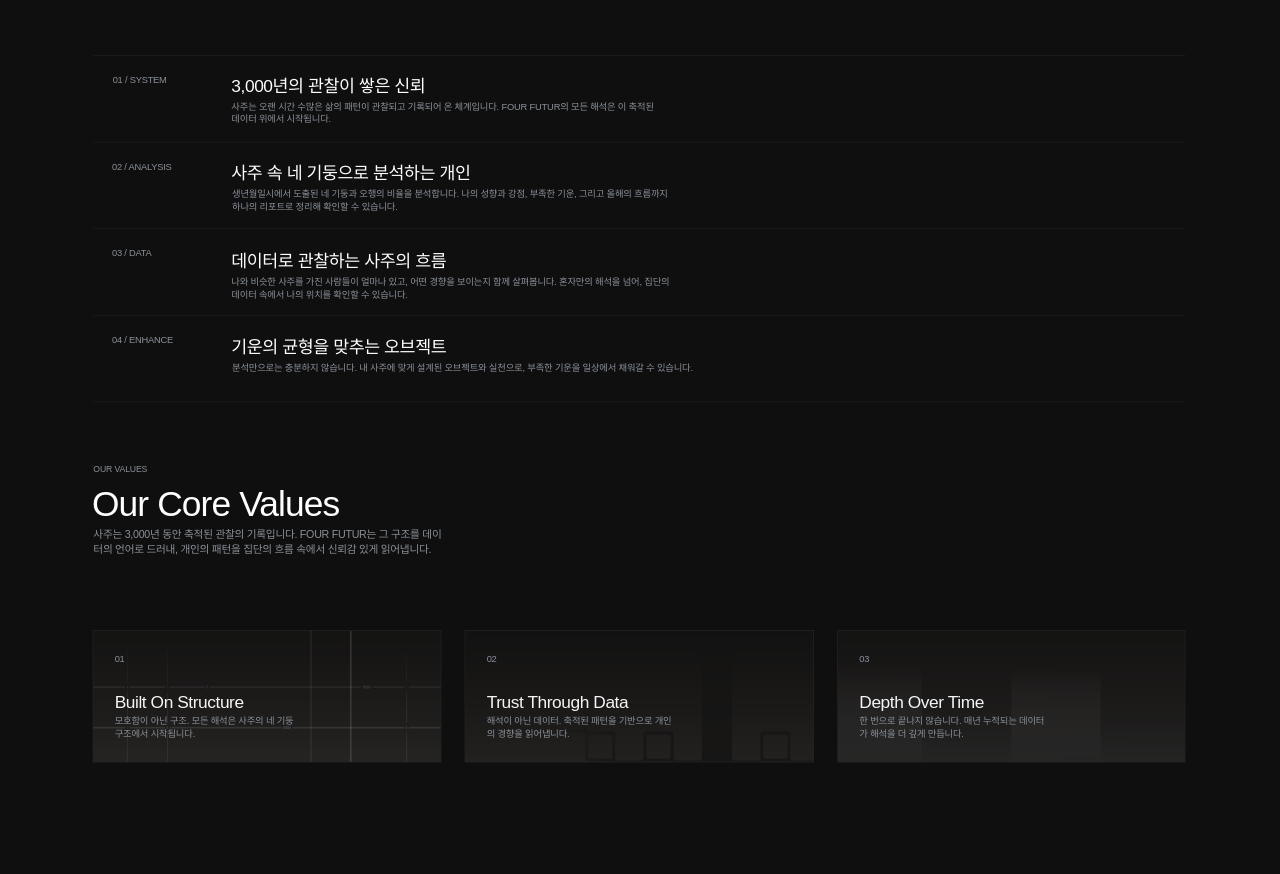
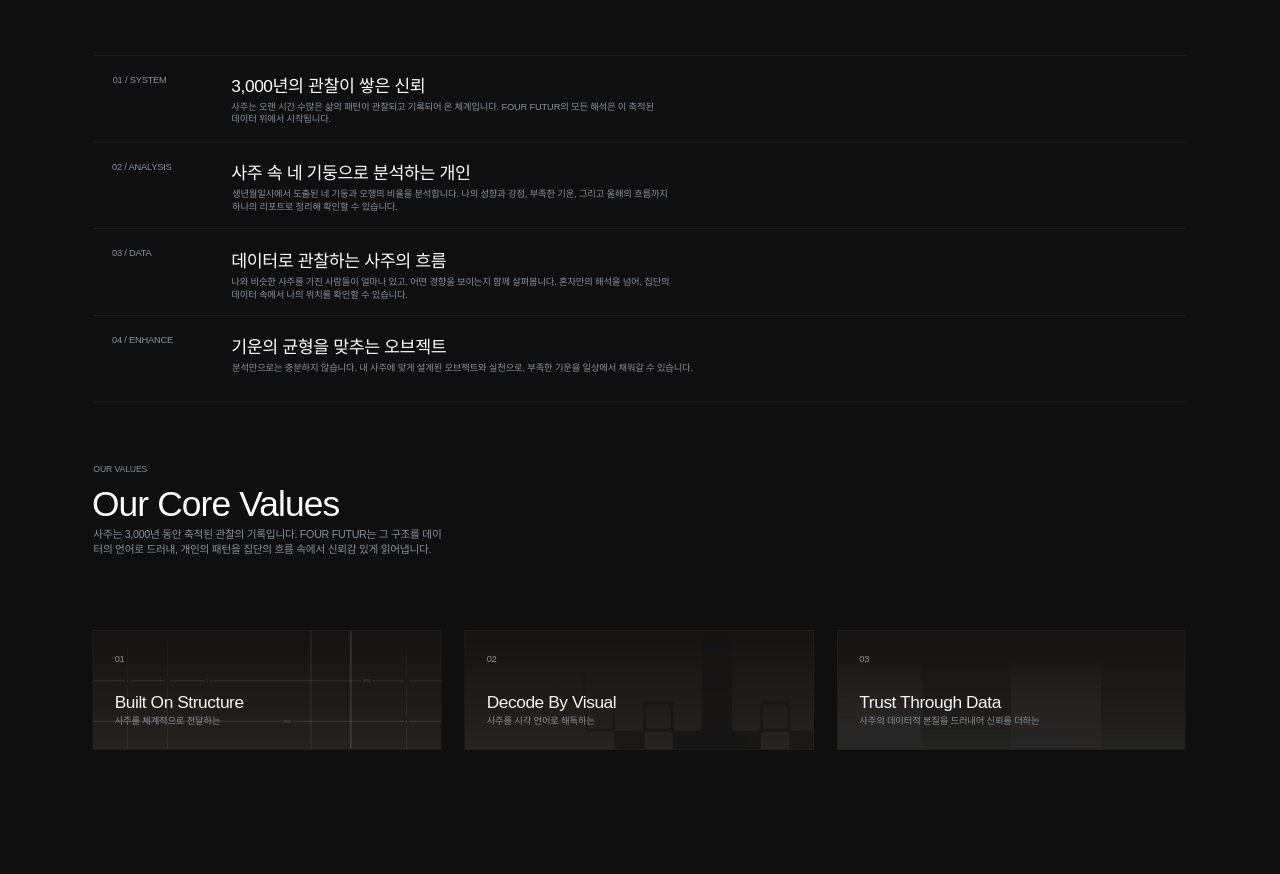
Before and after one commit to yuyu-c-pix/forfutur, a website: page about.html in a window 1280 px wide. Shown: the part 953-1827 px from the top of the page. Drawn offline with Linux system fonts and the light colour scheme; a web font is replaced by a local one.

Commit message:
Update about.html

```diff
--- a/about.html
+++ b/about.html
@@ -117,19 +117,19 @@
       <span class="vcard-num">01</span>
       <div>
         <p class="vcard-title">Built On Structure</p>
-        <p class="vcard-desc">모호함이 아닌 구조. 모든 해석은 사주의 네 기둥 구조에서 시작됩니다.</p>
+        <p class="vcard-desc">사주를 체계적으로 전달하는</p>
       </div>
     </div>
   </div>
 
   <!-- Value card 2 -->
   <div class="vcard" style="left:697px;top:2375px;width:524px">
-    <img class="vcard-bg" src="assets/value-card-2.png" alt="">
+    <img class="vcard-bg" src="assets/value-card-2.png" alt="" style="top:-105%">
     <div class="vcard-inner">
       <span class="vcard-num">02</span>
       <div>
-        <p class="vcard-title">Trust Through Data</p>
-        <p class="vcard-desc">해석이 아닌 데이터. 축적된 패턴을 기반으로 개인의 경향을 읽어냅니다.</p>
+        <p class="vcard-title">Decode By Visual</p>
+        <p class="vcard-desc">사주를 시각 언어로 해독하는</p>
       </div>
     </div>
   </div>
@@ -140,8 +140,8 @@
     <div class="vcard-inner">
       <span class="vcard-num">03</span>
       <div>
-        <p class="vcard-title">Depth Over Time</p>
-        <p class="vcard-desc">한 번으로 끝나지 않습니다. 매년 누적되는 데이터가 해석을 더 깊게 만듭니다.</p>
+        <p class="vcard-title">Trust Through Data</p>
+        <p class="vcard-desc">사주의 데이터적 본질을 드러내어 신뢰를 더하는</p>
       </div>
     </div>
   </div>
```
